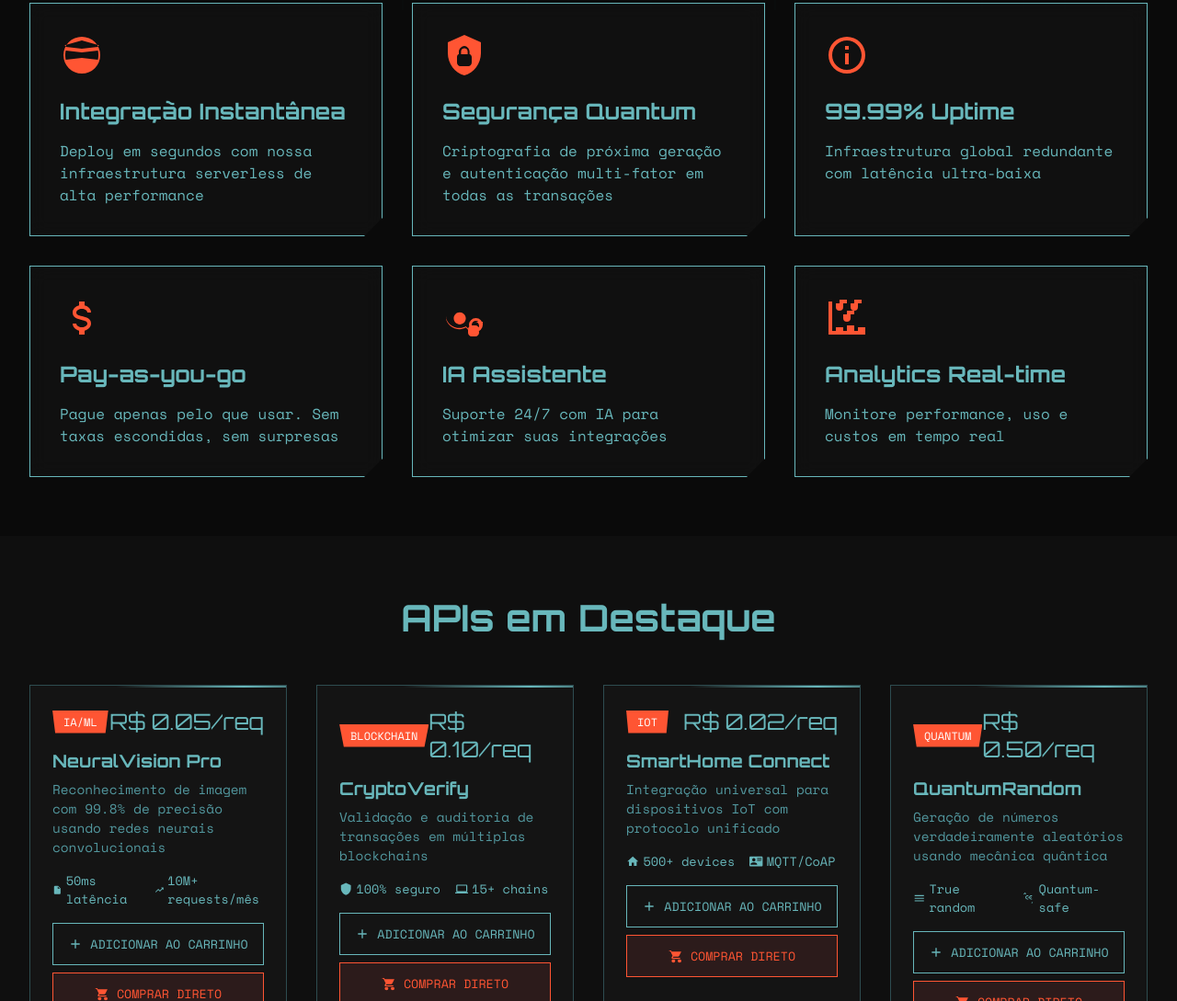
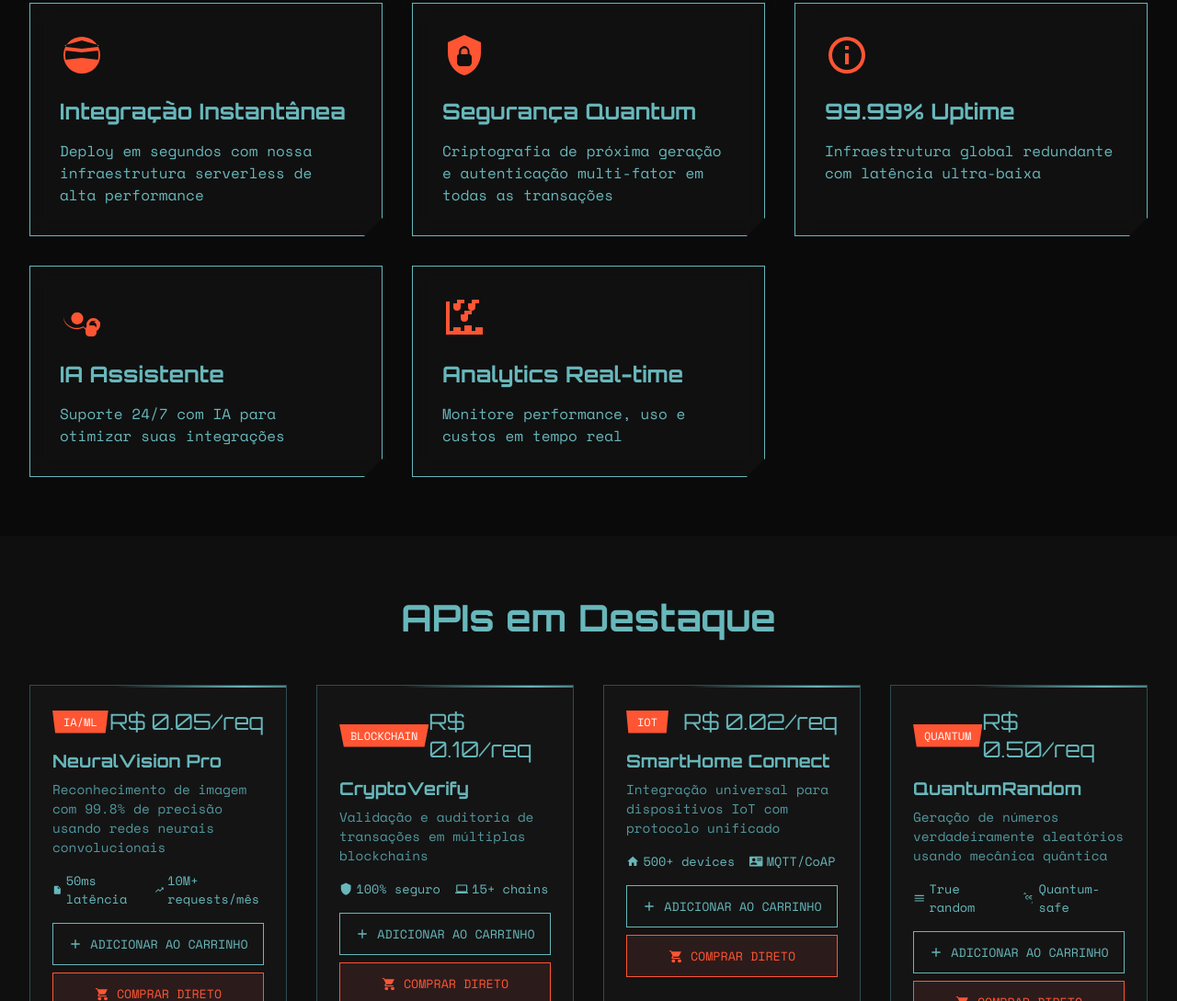
Before and after one commit to Davizera-cmd/apiverse, a plain HTML site: page index.html in a window 1280 px wide. Shown: the part 789-1878 px from the top of the page at 92% size. Drawn offline with nearby package versions, Linux system fonts and the light colour scheme.

```diff
--- a/index.html
+++ b/index.html
@@ -834,13 +834,6 @@
             </div>
             <div class="feature-card">
                 <svg class="feature-icon" viewBox="0 0 24 24">
-                    <path d="M7,15H9C9,16.08 10.37,17 12,17C13.63,17 15,16.08 15,15C15,13.9 13.96,13.5 11.76,12.97C9.64,12.44 7,11.78 7,9C7,7.21 8.47,5.69 10.5,5.18V3H13.5V5.18C15.53,5.69 17,7.21 17,9H15C15,7.92 13.63,7 12,7C10.37,7 9,7.92 9,9C9,10.1 10.04,10.5 12.24,11.03C14.36,11.56 17,12.22 17,15C17,16.79 15.53,18.31 13.5,18.82V21H10.5V18.82C8.47,18.31 7,16.79 7,15Z"/>
-                </svg>
-                <h3>Pay-as-you-go</h3>
-                <p>Pague apenas pelo que usar. Sem taxas escondidas, sem surpresas</p>
-            </div>
-            <div class="feature-card">
-                <svg class="feature-icon" viewBox="0 0 24 24">
                     <path d="M17.753,14A2.25,2.25 0 0,1 20,16.25C20,17.217 19.217,18 18.25,18A2.25,2.25 0 0,1 16,15.75A2.25,2.25 0 0,1 18.25,13.5A2.25,2.25 0 0,1 20.5,15.75H22A3.75,3.75 0 0,0 18.25,12A3.75,3.75 0 0,0 14.5,15.75A3.75,3.75 0 0,0 18.25,19.5A3.75,3.75 0 0,0 22,15.75V14H17.753M2,10.96C2,14.59 5.75,17.43 9.5,17.43C10.73,17.43 11.86,17.08 12.82,16.5C12.82,16.5 12.86,16.5 12.82,16.5C12.82,16.5 12.82,16.5 12.82,16.5C12.86,16.5 12.82,16.5 12.82,16.5L14,17.68C14,17.68 14.04,17.64 14,17.68C14,17.68 14,17.68 14,17.68C14,17.68 14,17.68 14,17.68C14,17.68 14,17.68 14,17.68V20C14,21.11 14.89,22 16,22H18C19.11,22 20,21.11 20,20V18C20,16.89 19.11,16 18,16H16C14.89,16 14,16.89 14,18V18.32L12.82,17.14C11.86,17.72 10.73,18.07 9.5,18.07C5.75,18.07 2,15.23 2,11.6V10.96M9.5,8.89C11.31,8.89 12.79,10.37 12.79,12.18S11.31,15.47 9.5,15.47C7.69,15.47 6.21,14 6.21,12.18S7.69,8.89 9.5,8.89Z"/>
                 </svg>
                 <h3>IA Assistente</h3>
```
